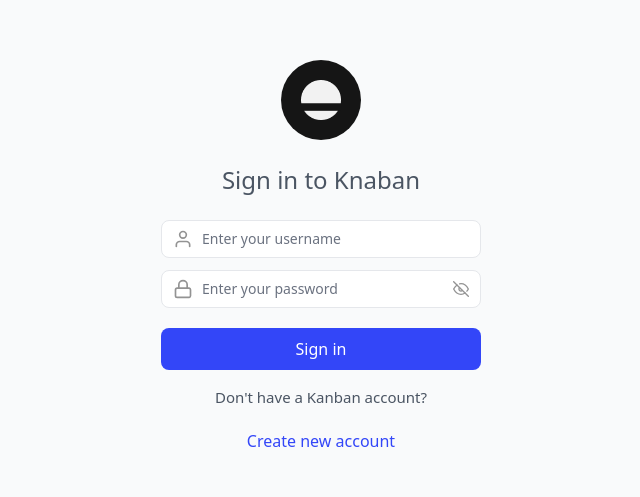
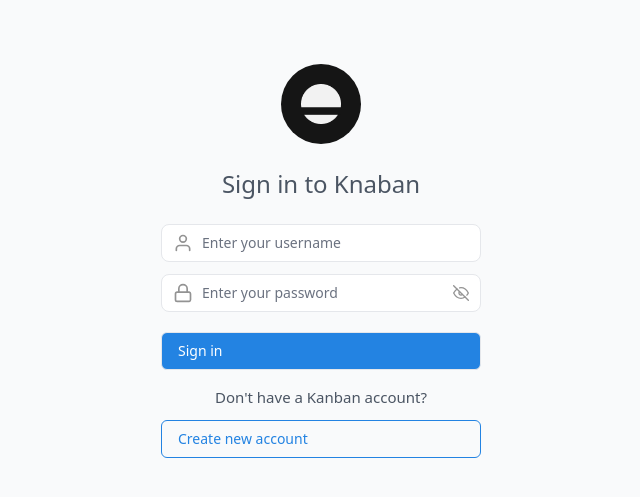
Before and after one commit to alireza-askarpour/kanban-board-frontend, a React (Vite) app: page /login in a window 1280 px wide. Shown: the part 139-636 px from the top of the page, without its empty margins (319-959 px from the left). Built offline with nearby package versions, Linux system fonts and the light colour scheme; a web font is replaced by a local one.

Commit message:
refactor: change size and rounded prop

```diff
--- a/src/components/Shared/Button/Button.tsx
+++ b/src/components/Shared/Button/Button.tsx
@@ -1,7 +1,7 @@
 import { Link } from "react-router-dom"
 
-import { IProps } from "../../../types/components/Button"
-import { classNames } from "../../../utils/classNames"
+import { classNames } from "../../../utils"
+import { Props } from "../../../types/components/Button"
 
 const Button = ({
   children,
@@ -14,8 +14,9 @@ const Button = ({
   rightIcon,
   size = "medium",
   type,
-  variant,
-}: IProps) => {
+  variant = "primary",
+  rounded,
+}: Props) => {
   const handleClickButton = () => {
     if (!disabled && !loading && typeof onClick === "function") {
       onClick()
@@ -23,15 +24,19 @@ const Button = ({
   }
 
   // Wrap all element props in a single object.
-  const elementProps = {
+  const elementProps: any = {
     type: href ? null : type || "button",
     onClick: handleClickButton,
     disabled: disabled,
     className: classNames(
-      "appearance-none relative text-center inline-block rounded-lg overflow-hidden cursor-pointer select-none transition duration-150 ease-in-out transform border border-transparent",
+      "appearance-none flex relative text-center inline-block overflow-hidden cursor-pointer select-none transition duration-150 ease-in-out transform border",
+
+      typeof rounded === "number" && rounded,
+      rounded === "full" && "rounded-full",
+      !rounded && "rounded-md",
 
       disabled && "cursor-not-allowed opacity-75",
-      leftIcon || rightIcon ? "space-x-2 space-x-reverse" : null,
+      leftIcon || (rightIcon && "space-x-2 space-x-reverse"),
 
       variant === "primary" && "text-white bg-primary hover:bg-primaryHover active:bg-primaryActive",
       variant === "danger" && "text-white bg-secondary hover:bg-secondaryHover active:bg-secondaryActive",
@@ -39,9 +44,9 @@ const Button = ({
       variant === "outline-primary" && "text-primary border-primary hover:bg-primary/5 active:bg-primary/10",
       variant === "outline-danger" && "text-secondary border-secondary hover:bg-secondary/5 active:bg-secondary/10",
 
-      size === "large" && "px-6 py-3.5",
-      size === "medium" && "px-4 py-2",
-      size === "small" && "px-2 py-1.5 text-sm",
+      size === "large" && "px-4 py-2",
+      size === "medium" && "px-4 py-2 text-sm",
+      size === "small" && "px-3 py-1.5 text-sm",
 
       className,
     ),
@@ -81,15 +86,15 @@ const Button = ({
 
   const elementChildren = (
     <>
+      {leftIcon}
+      <span>{children}</span>
       {rightIcon}
-      <span>{children}</span>
-      {leftIcon}
       {loadingContent}
     </>
   )
 
   return href ? (
-    <Link to={href} {...elementProps}>
+    <Link href={href} {...elementProps}>
       {elementChildren}
     </Link>
   ) : (
--- a/src/styles/index.css
+++ b/src/styles/index.css
@@ -67,6 +67,10 @@
   input {
     @apply focus:outline-none;
   }
+
+  ::selection {
+    @apply bg-[#C2DCF7];
+  }
 }
 
 @layer components {
--- a/src/types/components/Button.ts
+++ b/src/types/components/Button.ts
@@ -1,10 +1,11 @@
-export interface IProps {
+export interface Props {
   href?: string
   className?: string
 
   loading?: boolean
   disabled?: boolean
 
+  rounded?: number | "full"
   type?: "button" | "submit" | "reset"
   size?: "small" | "medium" | "large"
   variant?: "primary" | "danger" | "secondary" | "outline-primary" | "outline-danger"
--- a/tailwind.config.js
+++ b/tailwind.config.js
@@ -5,9 +5,9 @@ export default {
   theme: {
     colors: {
       ...colors,
-      primary: "#3346F8",
-      primaryHover: "#2136F7",
-      primaryActive: "#081CDE",
+      primary: "#2383E2",
+      primaryHover: "#0576D5",
+      primaryActive: "#0068c3",
       secondary: "#e60000",
       secondaryHover: "#d60000",
       secondaryActive: "#cc0000",
```
